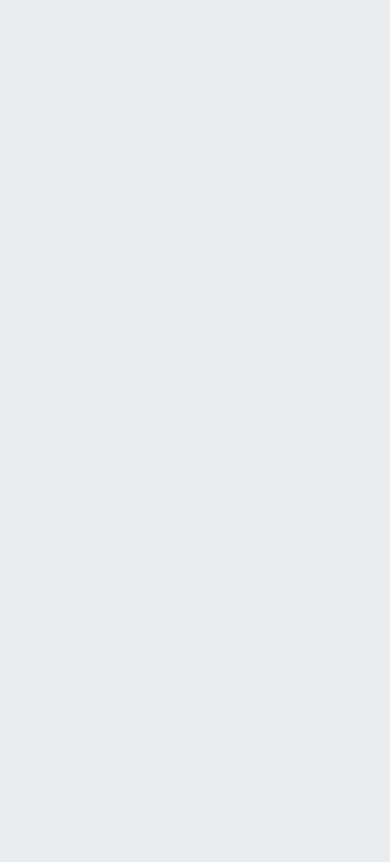
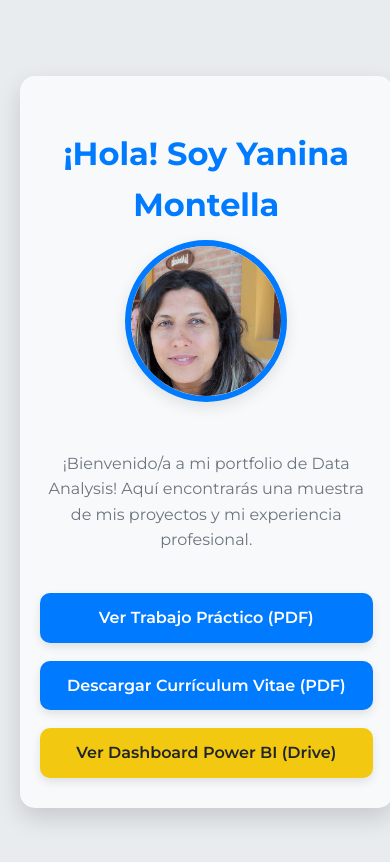
Before and after one commit to yaninamontella/yaninamontella.github.io, a plain HTML site: page index.html in a window 390 px wide. Drawn offline with Linux system fonts and the light colour scheme.

Commit message:
Update index.html

```diff
--- a/index.html
+++ b/index.html
@@ -101,3 +101,66 @@
             cursor: pointer;
             box-shadow: 0 4px 10px var(--shadow-light);
         }
+
+        .button:hover {
+            background-color: #0056b3; /* Azul más oscuro */
+            transform: translateY(-3px);
+            box-shadow: 0 6px 15px var(--shadow-medium);
+        }
+
+        .button:active {
+            transform: translateY(0);
+            box-shadow: 0 2px 5px var(--shadow-light);
+        }
+
+        .button.powerbi {
+            background-color: var(--accent-color); /* Color amarillo/naranja de Power BI */
+            color: var(--text-color-dark); /* Texto oscuro para contraste */
+        }
+
+        .button.powerbi:hover {
+            background-color: #d1b10e;
+        }
+
+        /* Media queries para adaptar el diseño a pantallas más pequeñas */
+        @media (max-width: 600px) {
+            .container {
+                padding: 30px 20px;
+            }
+            h1 {
+                font-size: 2em;
+            }
+            p {
+                font-size: 1em;
+            }
+            .profile-image {
+                width: 150px;
+                height: 150px;
+            }
+            .button {
+                font-size: 1em;
+                padding: 12px 20px;
+            }
+        }
+    </style>
+</head>
+<body>
+    <div class="container">
+        <h1>¡Hola! Soy Yanina Montella</h1>
+        <img src="foto.jpg" alt="Foto de Yanina Montella" class="profile-image">
+        <p>¡Bienvenido/a a mi portfolio de Data Analysis! Aquí encontrarás una muestra de mis proyectos y mi experiencia profesional.</p>
+
+        <div class="button-container">
+            <a href="Yanina Montella-Bootcamp Data Analysis.pdf" class="button" target="_blank">
+                Ver Trabajo Práctico (PDF)
+            </a>
+            <a href="cv.pdf" class="button" target="_blank">
+                Descargar Currículum Vitae (PDF)
+            </a>
+            <a href="URL_DEL_ARCHIVO_PBIX_PUBLICADO_EN_DRIVE" class="button powerbi" target="_blank">
+                Ver Dashboard Power BI (Drive)
+            </a>
+        </div>
+    </div>
+</body>
+</html>
```
